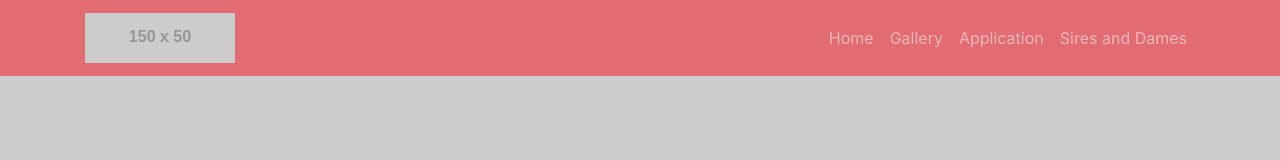
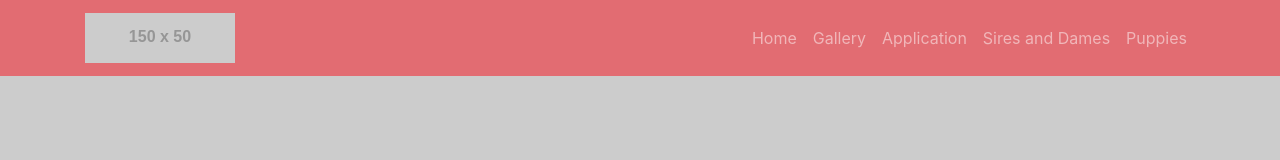
Before and after one commit to benklinton/Soffe-Doodles, a React (Create React App) app: page / in a window 1280 px wide. Shown: the top 160 px of the page. Built offline with nearby package versions, Linux system fonts and the light colour scheme.

Commit message:
created route to litters page

```diff
--- a/src/App.js
+++ b/src/App.js
@@ -4,6 +4,7 @@ import Gallery from './pages/Gallery';
 import Application from './pages/Application';
 import { BrowserRouter as Router, Route, Switch } from 'react-router-dom';
 import Sires_and_Dames from './pages/Sires_and_Dames';
+import Litters from './pages/Litters';
 
 function App() {
     return(
@@ -15,6 +16,7 @@ function App() {
                     <Route path = '/gallery' component={Gallery}/>
                     <Route path = '/application' component={Application}/>
                     <Route path = '/sires-dames' component={Sires_and_Dames}/>
+                    <Route path = '/puppies' component={Litters}/>
                 </Switch>
             </Router>
         </>
--- a/src/components/navbar/index.js
+++ b/src/components/navbar/index.js
@@ -32,6 +32,9 @@ function Navigation() {
               <Nav.Item>
                 <Nav.Link href="/sires-dames">Sires and Dames</Nav.Link>
               </Nav.Item>
+              <Nav.Item>
+                <Nav.Link href="/puppies">Puppies</Nav.Link>
+              </Nav.Item>
             </Router>
           </ul>
         </Navbar.Collapse>
```
